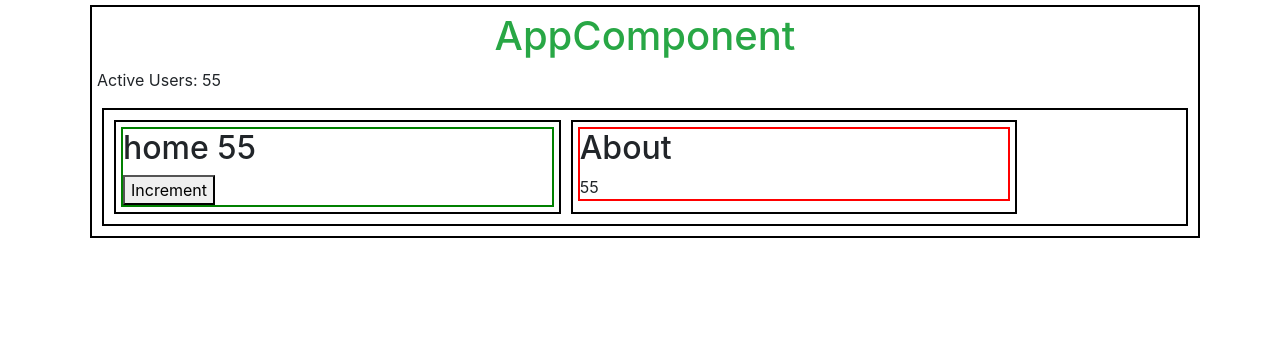
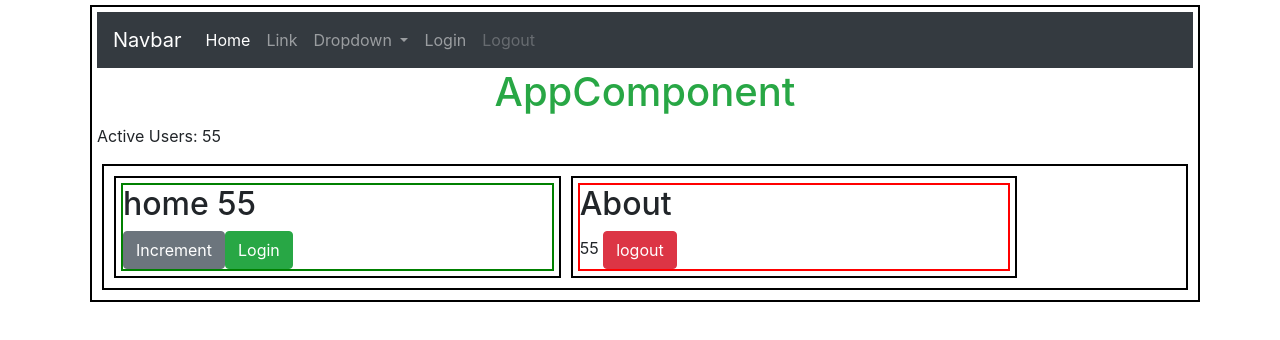
Before and after one commit to georgianaanton/FTJB001_12-2, an Angular app in the folder ng-app/: page / in a window 1280 px wide. Shown: the top 340 px of the page. Built offline with nearby package versions, Linux system fonts and the light colour scheme.

Commit message:
angular service

```diff
--- a/ng-app/src/16-service/about/about.component.html
+++ b/ng-app/src/16-service/about/about.component.html
@@ -3,5 +3,6 @@
         About
     </h2>
     {{utilService.count}}
+    <button class="btn btn-danger" (click)="userService.getLogout()">logout</button>
 
 </div>
--- a/ng-app/src/16-service/about/about.component.ts
+++ b/ng-app/src/16-service/about/about.component.ts
@@ -1,5 +1,6 @@
 import { Component, OnInit } from '@angular/core';
 import { Util } from '../services/util.service';
+import { UserService } from '../services/user.service';
 
 @Component({
   selector: 'app-about',
@@ -8,7 +9,7 @@
 })
 export class AboutComponent implements OnInit {
 
-  constructor(private utilService:Util) { }
+  constructor(private utilService:Util, private userService:UserService) { }
 
   ngOnInit() {
   }
--- a/ng-app/src/16-service/app.component.html
+++ b/ng-app/src/16-service/app.component.html
@@ -1,4 +1,5 @@
 <div class="container">
+    <app-header></app-header>
     <h1 class="text-center text-success">AppComponent</h1>
     <p>Active Users: {{util.count}}</p>
     <div class="row">
--- a/ng-app/src/16-service/app.module.ts
+++ b/ng-app/src/16-service/app.module.ts
@@ -6,13 +6,14 @@
 import { FormsModule } from '@angular/forms';
 import { HomeComponent } from './home/home.component';
 import { AboutComponent } from './about/about.component';
-import { Util } from './services/util.service';
+import { HeaderComponent } from './header/header.component';
 
 @NgModule({
   declarations: [
     AppComponent,
     HomeComponent,
-    AboutComponent
+    AboutComponent,
+    HeaderComponent
   ],
   imports: [
     BrowserModule,
--- /dev/null
+++ b/ng-app/src/16-service/header/header.component.html
@@ -0,0 +1,34 @@
+<nav class="navbar navbar-expand-lg navbar-dark bg-dark">
+    <a class="navbar-brand" href="#">Navbar</a>
+    <button class="navbar-toggler" type="button" data-toggle="collapse" data-target="#navbarSupportedContent" aria-controls="navbarSupportedContent" aria-expanded="false" aria-label="Toggle navigation">
+      <span class="navbar-toggler-icon"></span>
+    </button>
+
+    <div class="collapse navbar-collapse" id="navbarSupportedContent">
+      <ul class="navbar-nav mr-auto">
+        <li class="nav-item active">
+          <a class="nav-link" href="#">Home <span class="sr-only">(current)</span></a>
+        </li>
+        <li class="nav-item">
+          <a class="nav-link" href="#">Link</a>
+        </li>
+        <li class="nav-item dropdown">
+          <a class="nav-link dropdown-toggle" href="#" id="navbarDropdown" role="button" data-toggle="dropdown" aria-haspopup="true" aria-expanded="false">
+            Dropdown
+          </a>
+          <div class="dropdown-menu" aria-labelledby="navbarDropdown">
+            <a class="dropdown-item" href="#">Action</a>
+            <a class="dropdown-item" href="#">Another action</a>
+            <div class="dropdown-divider"></div>
+            <a class="dropdown-item" href="#">Something else here</a>
+          </div>
+        </li>
+        <li class="nav-item">
+          <a class="nav-link" [ngClass]="userService.isValid ? 'disabled':''" href="#" tabindex="-1">Login</a>
+        </li>
+        <li class="nav-item">
+          <a [ngClass]="userService.isValid ? 'nav-link':'nav-link disabled'" href="#" tabindex="-1" (click)="logout()">Logout</a>
+        </li>
+      </ul>
+    </div>
+  </nav>
--- /dev/null
+++ b/ng-app/src/16-service/header/header.component.ts
@@ -0,0 +1,20 @@
+import { Component, OnInit } from '@angular/core';
+import { UserService } from '../services/user.service';
+
+@Component({
+  selector: 'app-header',
+  templateUrl: './header.component.html',
+  styleUrls: ['./header.component.css']
+})
+export class HeaderComponent implements OnInit {
+
+  constructor(private userService:UserService) { }
+
+  ngOnInit() {
+  }
+
+  logout(){
+    console.log("logout now")
+  }
+
+}
--- a/ng-app/src/16-service/home/home.component.html
+++ b/ng-app/src/16-service/home/home.component.html
@@ -2,6 +2,7 @@
     <h2>
         home {{utilService.count}}
     </h2>
-    <button (click)="increase()">Increment</button>
+    <button class="btn btn-secondary" (click)="increase()">Increment</button>
+    <button class="btn btn-success" (click)="login()">Login</button>
 
 </div>
--- a/ng-app/src/16-service/home/home.component.ts
+++ b/ng-app/src/16-service/home/home.component.ts
@@ -1,5 +1,6 @@
 import { Component, OnInit } from '@angular/core';
 import { Util } from '../services/util.service';
+import { UserService } from '../services/user.service';
 
 @Component({
   selector: 'app-home',
@@ -8,7 +9,7 @@
 })
 export class HomeComponent implements OnInit {
 
-  constructor(private utilService:Util){ }
+  constructor(private utilService:Util, private userService:UserService){ }
 
   ngOnInit() {
   }
@@ -17,6 +18,10 @@
     this.utilService.increaseCount();
   }
 
+  login(){
+    this.userService.getLogin();
+  }
+
 
 
 }
--- /dev/null
+++ b/ng-app/src/16-service/services/user.service.ts
@@ -0,0 +1,29 @@
+import { Injectable } from '@angular/core';
+
+@Injectable({
+  providedIn: 'root'
+})
+export class UserService {
+
+  isValid:boolean = false;
+  user = {
+    isValid: false,
+    username: null,
+    email: null,
+    token: null
+  }
+  constructor() { }
+
+  getLogin(){
+    this.isValid = true;
+    this.showStatus();
+  }
+  getLogout(){
+    this.isValid = false;
+    this.showStatus();
+  }
+
+  showStatus(){
+    console.log(this.isValid);
+  }
+}
```
Also changed, not shown: ng-app/src/16-service/header/header.component.css (added), 1 other file (tests, documents, lock files or other folders).
